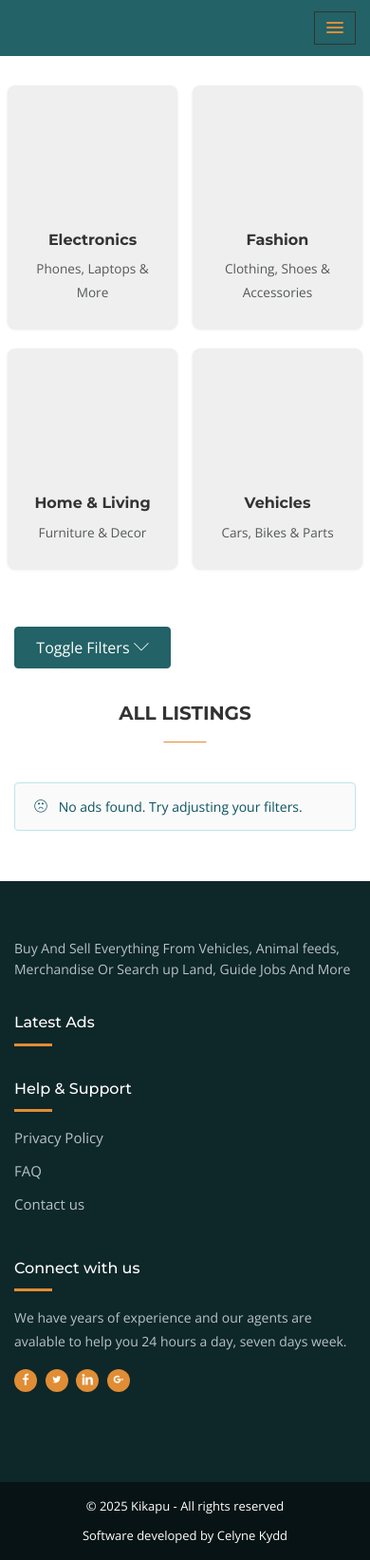
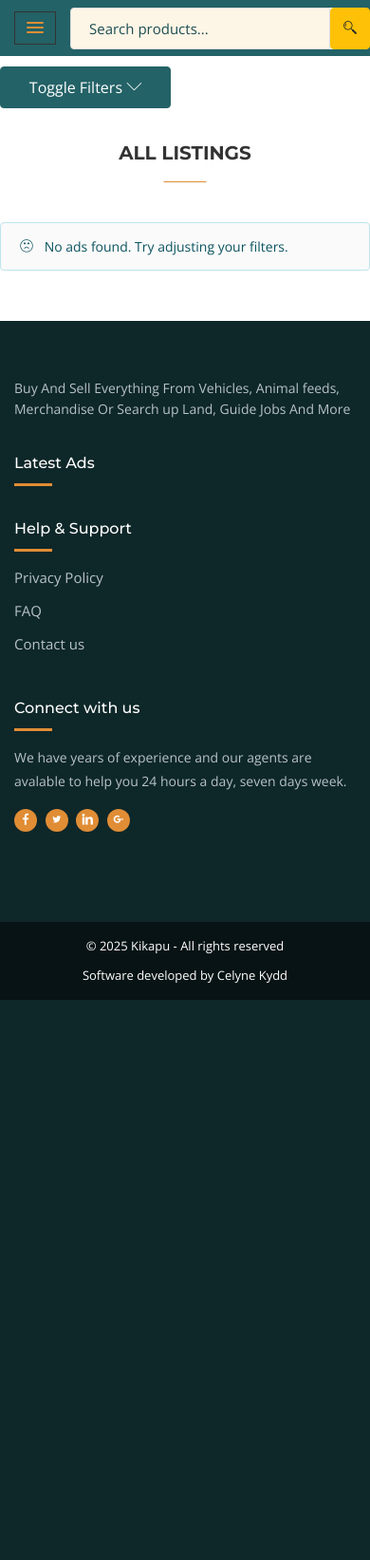
Before and after one commit to mimi-netizen/Kikapu, a Django app: page /ads-listing/ in a window 390 px wide. Shown: the whole page at 95% size. After the commit the page ends 1053 px from the top, so only its background shows below. Run offline with Django 3.2, Linux system fonts and the light colour scheme; data that the repository does not hold is empty; parts of the project's set-up code (start-up, migrations or seed data) failed here and were passed over; some libraries are stand-ins or nearby versions; some web fonts are replaced; grey boxes are pictures that could not be loaded.

Commit message:
Refactor ads listing and index pages for improved layout and styling; enhance filter sidebar and deal card interactions

```diff
--- a/ads/templates/ads/ads-listing.html
+++ b/ads/templates/ads/ads-listing.html
@@ -25,10 +25,6 @@
 <div class="main-container">
   <div class="container-fluid px-0">
 
-
-
-
-
     <!-- Search Results Message -->
     {% if current_filters.search %}
       <div class="row mb-4">
@@ -41,67 +37,10 @@
       </div>
     {% endif %}
 
-    <!-- Featured Categories Grid -->
-<div class="container mt-4 mb-5">
-  <div class="section-header mb-4">
-    <h2>Shop by Category</h2>
-  </div>
-  <div class="row g-4">
-    <div class="col-6 col-md-3">
-      <a href="#" class="category-card">
-        <div class="category-image">
-          <img src="{% static 'images/categories/electronics.jpg' %}" alt="Electronics" class="img-fluid">
-        </div>
-        <div class="category-content">
-          <h3>Electronics</h3>
-          <p>Phones, Laptops & More</p>
-        </div>
-      </a>
-    </div>
-    <div class="col-6 col-md-3">
-      <a href="#" class="category-card">
-        <div class="category-image">
-          <img src="{% static 'images/categories/fashion.jpg' %}" alt="Fashion" class="img-fluid">
-        </div>
-        <div class="category-content">
-          <h3>Fashion</h3>
-          <p>Clothing, Shoes & Accessories</p>
-        </div>
-      </a>
-    </div>
-    <div class="col-6 col-md-3">
-      <a href="#" class="category-card">
-        <div class="category-image">
-          <img src="{% static 'images/categories/home.jpg' %}" alt="Home & Living" class="img-fluid">
-        </div>
-        <div class="category-content">
-          <h3>Home & Living</h3>
-          <p>Furniture & Decor</p>
-        </div>
-      </a>
-    </div>
-    <div class="col-6 col-md-3">
-      <a href="#" class="category-card">
-        <div class="category-image">
-          <img src="{% static 'images/categories/vehicles.jpg' %}" alt="Vehicles" class="img-fluid">
-        </div>
-        <div class="category-content">
-          <h3>Vehicles</h3>
-          <p>Cars, Bikes & Parts</p>
-        </div>
-      </a>
-    </div>
-  </div>
-</div>
-
-
-
-  </div>
-</div>
 
     <!-- Filter Sidebar and Main Content -->
-<div class="container">
-  <div class="row">
+    <div class="container-fluid px-0" style="margin-top: 70px;">
+      <div class="row gx-0">
         <!-- Filter Sidebar -->
         <div class="col-lg-3 col-md-4 mb-4">
             <!-- Mobile filter toggle button -->
@@ -129,12 +68,13 @@
                 </div>
                 <div class="filter-body">
                   <form method="GET" action="{% url 'ads:ads-listing' %}" id="filterForm">
-                <!-- Categories -->
-                <div class="filter-section">
-                  <label class="filter-label">
-                    <i class="lni lni-grid-alt"></i> Category
-                  </label>
-                  <select name="category" class="form-select filter-select" onchange="this.form.submit()">
+                    <!-- Categories (Jumia-style) -->
+                    <div class="filter-section filter-section-category mb-4 p-3 bg-white rounded shadow-sm">
+                      <div class="d-flex align-items-center mb-2">
+                        <span class="filter-icon bg-light rounded-circle d-flex align-items-center justify-content-center me-2" style="width:32px;height:32px;"><i class="lni lni-grid-alt text-warning"></i></span>
+                        <span class="fw-bold text-uppercase small text-secondary">Category</span>
+                      </div>
+                      <select name="category" class="form-select filter-select mb-2" onchange="this.form.submit()">
                         <option value="">All Categories</option>
                         {% for category in categories %}
                           <option value="{{ category.slug }}" {% if current_filters.category == category.slug %}selected{% endif %}
@@ -311,7 +251,9 @@
         </div>
       </div>
     </div>
-<!-- Main container End -->
+  </div>
+</div>
+
 
 <!-- Back to Top Button -->
 <button id="backToTop" class="back-to-top" aria-label="Back to top">
--- a/static/css/index.css
+++ b/static/css/index.css
@@ -1,3 +1,25 @@
+/* Mobile search bar and hamburger alignment */
+.navbar-header {
+  display: flex;
+  align-items: center;
+  width: 100%;
+}
+.mobile-search-bar {
+  min-width: 0;
+  flex: 1 1 0%;
+  background: #fff;
+  border-radius: 6px;
+  box-shadow: none;
+}
+@media (min-width: 992px) {
+  .mobile-search-bar {
+    display: none !important;
+  }
+}
+.navbar-header .navbar-toggler {
+  flex-shrink: 0;
+}
+
 /* All Categories Dropdown Styles */
 .all-categories-header {
   background-color: #fff;
@@ -901,6 +923,10 @@ figure img, .image-wrapper img {
   flex: 1;
   display: flex;
   flex-direction: column;
+}
+
+.listing-info {
+  padding: 8px;
 }
 
 .feature-content h4,
@@ -4004,3 +4030,26 @@ figure img, .image-wrapper img {
 .carousel-button.next {
   right: 10px;
 }
+
+/* Styles for clickable deal cards */
+.deal-card-link {
+  color: inherit;
+  text-decoration: none;
+  display: inherit; /* Changed from block to inherit to maintain grid layout */
+}
+
+.deal-card-link:hover .deal-card {
+  transform: translateY(-5px);
+  box-shadow: 0 5px 15px rgba(0,0,0,0.2);
+}
+
+/* Additional styles to ensure images stay within grid */
+.deal-card {
+  overflow: hidden; /* Prevent content from overflowing */
+}
+
+.deal-card img {
+  width: 100%;
+  /*height: auto; */
+  object-fit: cover; /* Ensure images scale properly within their container */
+}
--- a/templates/header.html
+++ b/templates/header.html
@@ -8,7 +8,7 @@
   <nav class="navbar navbar-expand-lg fixed-top scrolling-navbar" style="z-index: 1030;">
     <div class="container">
       <!-- Reduce padding in header elements -->
-      <div class="navbar-header" style="padding: 0;">
+      <div class="navbar-header d-flex align-items-center w-100" style="padding: 0;">
         <button
           class="navbar-toggler"
           type="button"
@@ -17,11 +17,29 @@
           aria-controls="main-navbar"
           aria-expanded="false"
           aria-label="Toggle navigation"
+          style="flex-shrink:0;"
         >
           <span class="navbar-toggler-icon"></span>
         </button>
-
-         <a href="{% url 'home' %}" class="navbar-brand d-none d-lg-block"
+        <div class="mobile-search-bar flex-grow-1 ms-2 d-block d-lg-none" style="background:#fff;">
+          <form method="GET" action="{% url 'ads:ads-listing' %}" class="w-100">
+            <div class="input-group">
+              <input
+                type="text"
+                name="search"
+                class="form-control form-control-sm rounded-start"
+                placeholder="Search products..."
+                value="{{ current_filters.search }}"
+                aria-label="Search products"
+                style="font-size:15px;"
+              >
+              <button type="submit" class="btn btn-warning rounded-end" aria-label="Search">
+                <i class="lni-search"></i>
+              </button>
+            </div>
+          </form>
+        </div>
+        <a href="{% url 'home' %}" class="navbar-brand d-none d-lg-block"
            ><img src="{% static 'images/lgo.png' %}" alt="" style="max-height: 25px; width: auto;"
          /></a>
       </div>
```
Also changed, not shown: pages/templates/pages/index.html (+7 -1 lines), 1 other file. Lines whose indentation alone changed are shown as unchanged.
